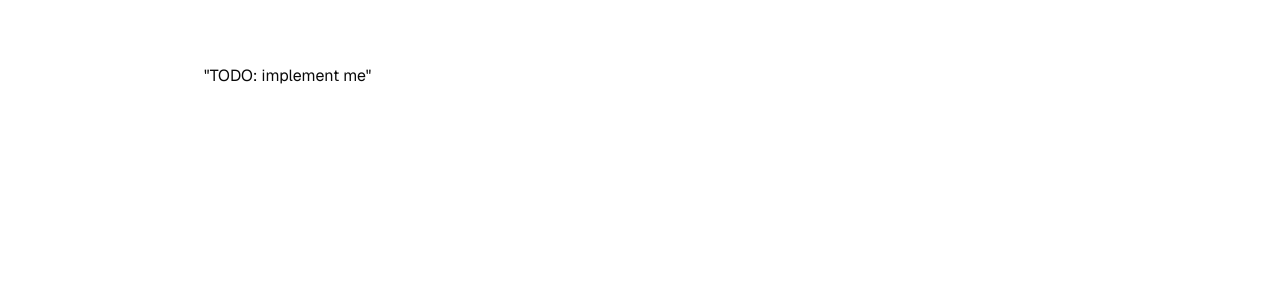
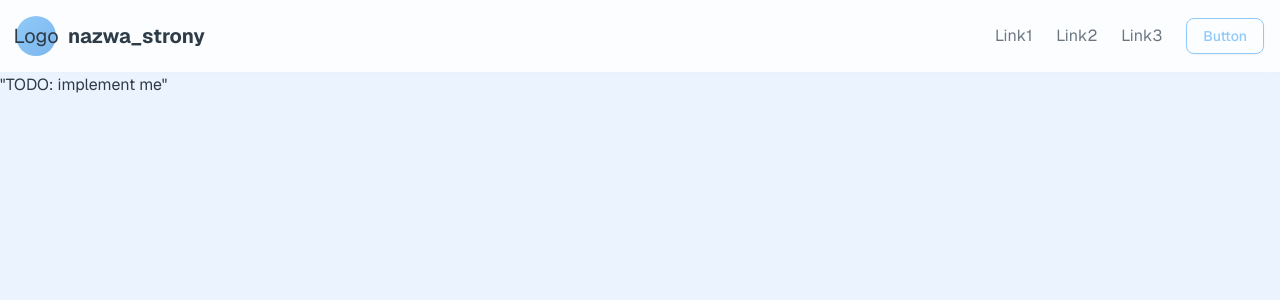
Before and after one commit to mateuszkochelski/matury, a Next.js app in the folder frontend/: page /1/1/1 in a window 1280 px wide. Shown: the top 300 px of the page. Built offline with nearby package versions, Linux system fonts and the light colour scheme.

Commit message:
fix global styles and layouts

```diff
--- a/frontend/app/[universityId]/[departmentId]/page.tsx
+++ b/frontend/app/[universityId]/[departmentId]/page.tsx
@@ -1,6 +1,5 @@
 import { getDepartmentData } from "@/app/utils/getDepartmentData";
 import { Breadcrumb } from "@/components/Breadcrumb";
-import { Header } from "@/components/Header";
 import { DepartmentTable } from "@/components/custom-table/department";
 import { TableSearchParams } from "@/components/custom-table/fetchData";
 import { notFound, redirect } from "next/navigation";
@@ -33,14 +32,12 @@ export default async function Page({
   }
 
   return (
-    <div className="min-h-screen bg-background">
-      <Header />
     <div className="container mx-auto px-4 py-6 flex flex-col gap-5">
       <Breadcrumb
         items={[
           {
             name: departmentData.university.name,
-              href: `/uczelnia/${departmentData.university.id}`,
+            href: `/${departmentData.university.id}`,
           },
           { name: departmentData.name },
         ]}
@@ -57,6 +54,5 @@ export default async function Page({
         hiddenColumns={hiddenColumns?.split(",")}
       />
     </div>
-    </div>
   );
 }
--- a/frontend/app/[universityId]/layout.tsx
+++ /dev/null
@@ -1,11 +0,0 @@
-export default function RootLayout({
-  children,
-}: Readonly<{
-  children: React.ReactNode;
-}>) {
-  return (
-    <main className="min-h-screen flex flex-col p-2 pb-20 gap-3 sm:gap-4 sm:p-8 md:p-16 lg:p-20 mx-auto max-w-[1000px]">
-      {children}
-    </main>
-  );
-}
--- a/frontend/app/[universityId]/page.tsx
+++ b/frontend/app/[universityId]/page.tsx
@@ -1,9 +1,8 @@
 import { Department } from "../utils/getDepartmentData";
 import { getUniversityData } from "../utils/getUniversityData";
 import { Breadcrumb } from "@/components/Breadcrumb";
-import { Header } from "@/components/Header";
 import Map from "@/components/google-map/GoogleMap";
-import { Badge } from "@/components/ui/badge";
+import { Badge } from "@/components/ui/badge/badge";
 import { Button } from "@/components/ui/button";
 import { Card, CardContent, CardHeader, CardTitle } from "@/components/ui/card";
 import { BookOpen, ExternalLink, Globe, Mail, MapPin, Phone } from "lucide-react";
@@ -20,8 +19,6 @@ export default async function Page({ params }: { params: Promise<{ universityId:
   const departments = departmentData.content;
 
   return (
-    <div className="min-h-screen bg-background">
-      <Header />
     <div className="container mx-auto px-4 py-6 flex flex-col gap-5">
       <Breadcrumb items={[{ name: universityData.name }]} />
       <div>
@@ -116,8 +113,8 @@ export default async function Page({ params }: { params: Promise<{ universityId:
                 </div>
               </CardHeader>
               <CardContent>
-                  <Link href={`/wydzial/${department.id}`}>
-                    <Button className="w-full bg-primary hover:bg-primary/90 text-foreground cursor-pointer">
+                <Link href={`/${universityData.id}/${department.id}`}>
+                  <Button className="w-full cursor-pointer">
                     Pokaż wydział
                     <ExternalLink className="w-4 h-4 ml-2" />
                   </Button>
@@ -128,6 +125,5 @@ export default async function Page({ params }: { params: Promise<{ universityId:
         </div>
       </section>
     </div>
-    </div>
   );
 }
--- a/frontend/app/globals.css
+++ b/frontend/app/globals.css
@@ -5,13 +5,13 @@
 
 @theme {
   /* colors */
-  --primary: #C6E7FF;
-  --secondary: #D4F6FF;
-  --tertiary: #FFDDAE;
+  --primary: #90CAF9;
+  --secondary: #ADD8FF;
+  --tertiary: #7DB6EC;
 
-  --white: #FBFBFB
-  --black: #0A122A
-  --blue: #235789
+  --white: #FBFBFB;
+  --black: #0A122A;
+  --blue: #235789;
 
   /* breakpoints */
   --breakpoint-*: initial;
@@ -89,20 +89,20 @@
 
 :root {
   --radius: 0.625rem;
-  --background: oklch(1 0 0);
-  --foreground: oklch(0.145 0 0);
+  --background: oklch(0.9616 0.0183 258.35);
+  --foreground: oklch(0.3488 0.028 244.58);
   --card: oklch(1 0 0);
   --card-foreground: oklch(0.145 0 0);
   --popover: oklch(1 0 0);
   --popover-foreground: oklch(0.145 0 0);
-  --primary: oklch(0.205 0 0);
-  --primary-foreground: oklch(0.985 0 0);
-  --secondary: oklch(0.97 0 0);
-  --secondary-foreground: oklch(0.205 0 0);
+  --primary: oklch(0.8163 0.0896 243.62);
+  --primary-foreground: oklch(0.3488 0.028 244.58);
+  --secondary: oklch(0.865 0.07075 246.1054);
+  --secondary-foreground: oklch(0.3488 0.028 244.58);
   --muted: oklch(0.97 0 0);
   --muted-foreground: oklch(0.556 0 0);
-  --accent: oklch(0.97 0 0);
-  --accent-foreground: oklch(0.205 0 0);
+  --accent: oklch(0.7577 0.0983 247.93);
+  --accent-foreground: oklch(0.3488 0.028 244.58);
   --destructive: oklch(0.577 0.245 27.325);
   --border: oklch(0.922 0 0);
   --input: oklch(0.922 0 0);
@@ -211,32 +211,11 @@
   scrollbar-width: none;
 }
 
-/* TODO: Update globalnych styli i ununąć dodatkowe style: */
-
-.bg-background {
-  --tw-bg-opacity: 1;
-  background-color: rgb(235 243 255 / var(--tw-bg-opacity, 1));
-}
-
 .container {
   width: 100%;
+  max-width: 1400px;
   margin-right: auto;
   margin-left: auto;
   padding-right: 1rem;
   padding-left: 1rem;
 }
-@media (min-width: 1400px) {
-  .container {
-    max-width: 1400px;
-  }
-}
-
-.bg-primary {
-  --tw-bg-opacity: 1;
-  background-color: rgb(144 202 249 / var(--tw-bg-opacity, 1)) /* #90caf9 */;
-}
-
-.text-foreground {
-  --tw-text-opacity: 1;
-  color: rgb(46 60 72 / var(--tw-text-opacity, 1)) /* #2e3c48 */;
-}
--- a/frontend/app/layout.tsx
+++ b/frontend/app/layout.tsx
@@ -1,4 +1,5 @@
 import "./globals.css";
+import { Header } from "@/components/Header";
 import type { Metadata } from "next";
 import { Geist, Geist_Mono } from "next/font/google";
 
@@ -28,7 +29,10 @@ export default function RootLayout({
       <body
         className={`${geistSans.variable} ${geistMono.variable} font-[family-name:var(--font-geist-sans)] antialiased`}
       >
-        {children}
+        <div className="min-h-screen bg-background">
+          <Header />
+          {children}
+        </div>
       </body>
     </html>
   );
--- a/frontend/components/custom-table/GenericTable.tsx
+++ b/frontend/components/custom-table/GenericTable.tsx
@@ -330,7 +330,7 @@ export function GenericTable<T>({
       </div>
 
       {/* Table */}
-      <div className="bg-background overflow-hidden rounded-md border">
+      <div className="bg-card/60 overflow-hidden rounded-md border">
         <Table className="table-fixed">
           <TableHeader>
             {table.getHeaderGroups().map((headerGroup) => (
--- a/frontend/components/google-map/GoogleMap.tsx
+++ b/frontend/components/google-map/GoogleMap.tsx
@@ -4,7 +4,7 @@ import { GoogleMapsEmbed } from "@next/third-parties/google";
 export default function Map({ query }: { query?: string }) {
   if (!GOOGLE_MAPS_API_KEY || !query) {
     return (
-      <div className="w-full min-h-[100px] flex items-center justify-center bg-gray-100 text-gray-700 border border-gray-300 rounded">
+      <div className="w-full min-h-[100px] flex items-center justify-center bg-card text-gray-700 border border-gray-300 rounded">
         Unable to load the map
       </div>
     );
--- a/frontend/components/ui/badge.tsx
+++ b/frontend/components/ui/badge/badge.tsx
@@ -1,5 +1,5 @@
 import * as React from "react";
-import { badgeVariants } from "@/lib/badge";
+import { badgeVariants } from "@/components/ui/badge/variants";
 import { cn } from "@/lib/utils";
 import { type VariantProps } from "class-variance-authority";
 
```
Also changed, not shown: frontend/components/ui/badge/variants.ts (renamed from frontend/lib/badge.ts). Lines whose indentation alone changed are shown as unchanged.
